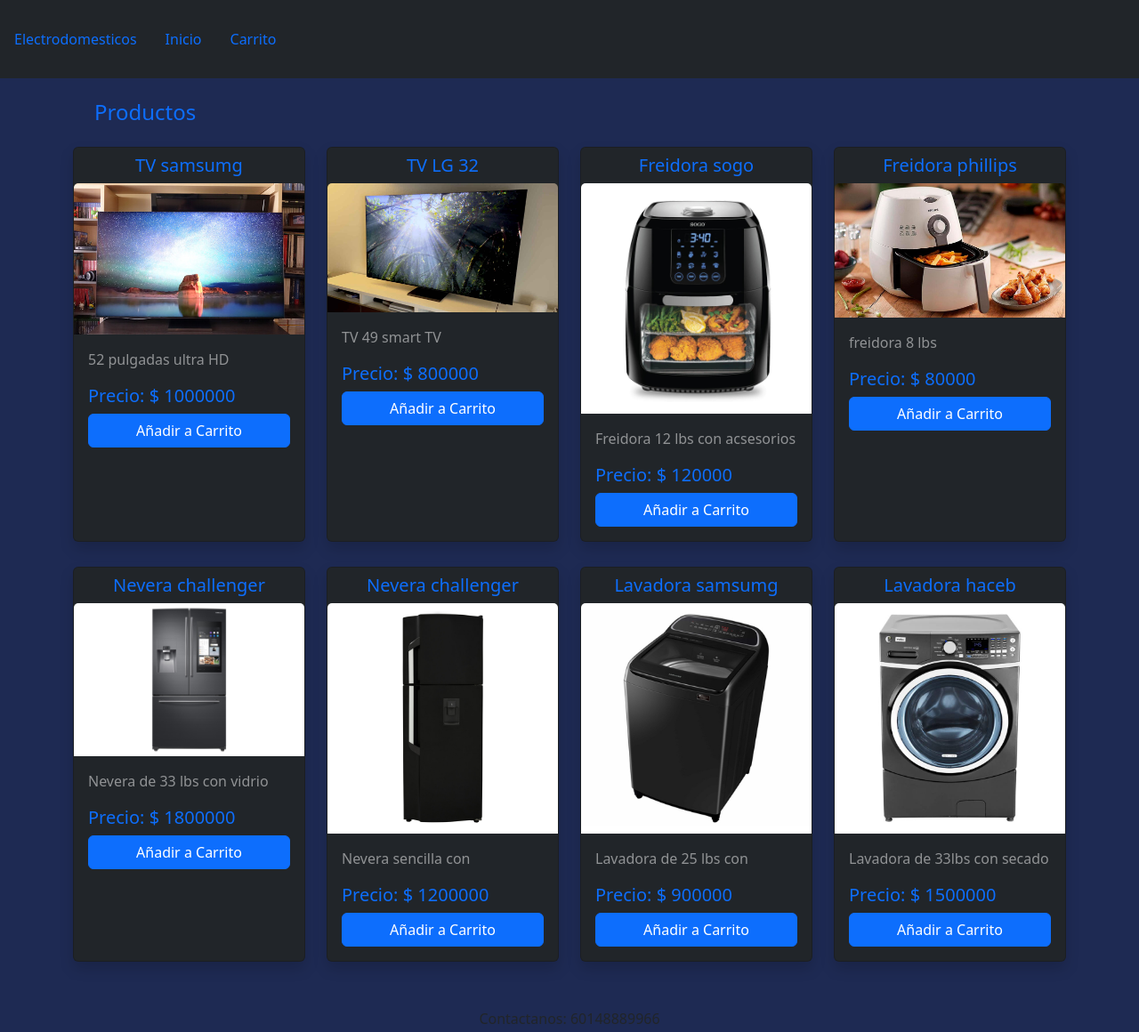
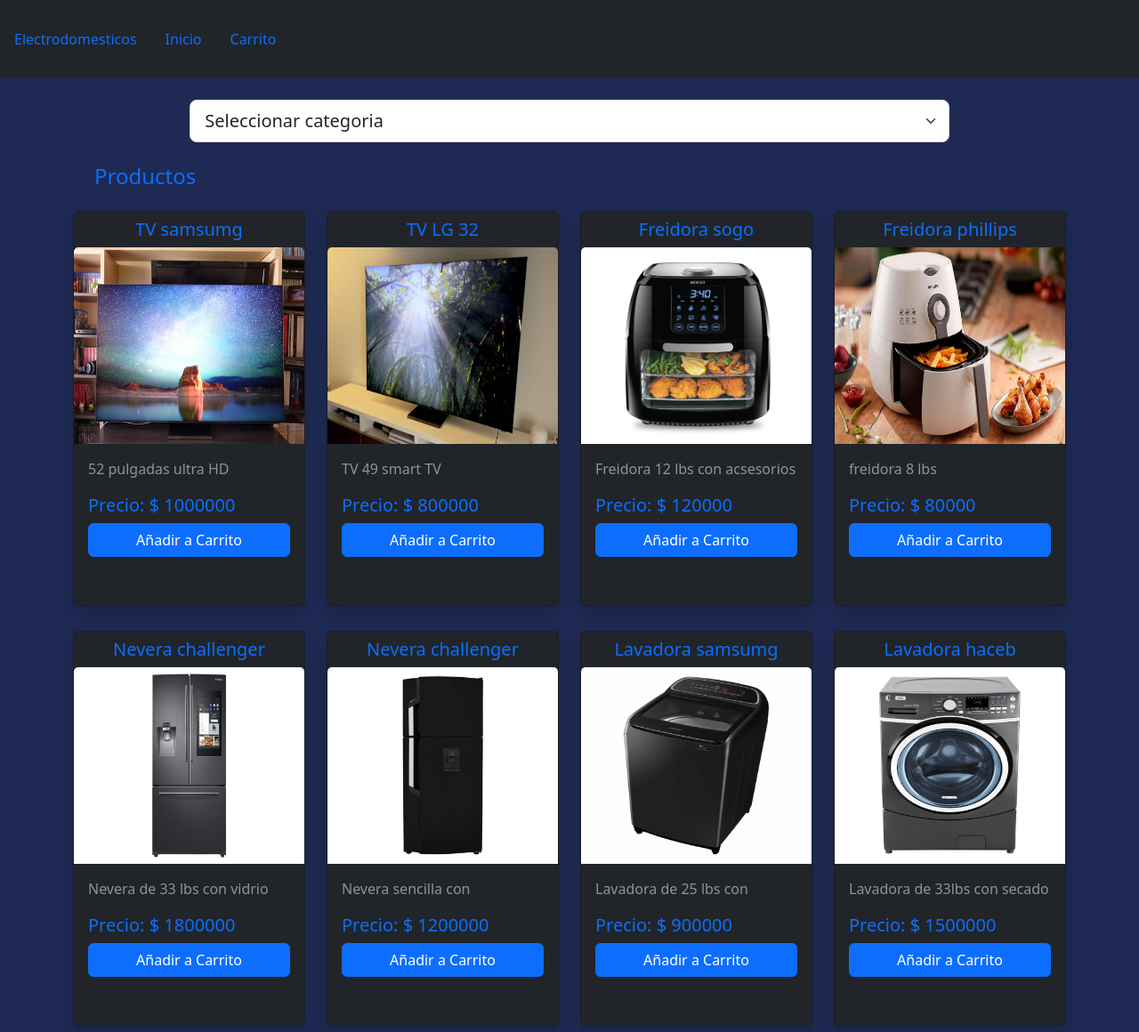
Before and after one commit to llFreezerll/carrito_Compras, a plain HTML site: page index.html in a window 1280 px wide. Shown: the top 1160 px of the page at 89% size. Drawn offline with nearby package versions, Linux system fonts and the light colour scheme.

Commit message:
barra filtro

```diff
--- a/index.html
+++ b/index.html
@@ -43,6 +43,17 @@
    <div class="alert container position-sticky top-0 alert-primary remove" role="alert">
       Producto removido!
    </div>
+   <div class="wrap">
+      <div class=" col-8 mb-2 offset-2 justify-content-center mt-4" >
+         <select class="form-select form-select-lg mb-3" aria-label=".form-select-lg example">
+            <option selected>Seleccionar categoria</option>
+            <option value="1">Televisores</option>
+            <option value="2">Neveras</option>
+            <option value="3">Lavadoras</option>
+            <option value="3">Freidoras</option>
+          </select>
+      </div>
+   </div>
 
    <div class="tab-pane fade show active container" id="pills-profile" role="tabpanel"
       aria-labelledby="pills-profile-tab">
@@ -51,9 +62,9 @@
       <div class="row row-cols-sm-1 row-cols-md-2 row-cols-lg-3 row-cols-xl-4">
 
          <div class="col d-flex justify-content-center mb-4">
-            <div class="card shadow mb-1 bg-dark rounded" style="width: 20rem;">
+            <div class="card shadow mb-1 bg-dark rounded" category= "televisores" style="width: 20rem;">
                <h5 class="card-title pt-2 text-center text-primary">TV samsumg</h5>
-               <img src="assets/images/tv.3.jpg" class="card-img-top" alt="...">
+               <img src ="assets/images/tv.3.jpg " id = "images" class="card-img-top" alt="...">
                <div class="card-body">
                   <p class="card-text text-white-50 description">52 pulgadas ultra HD</p>
                   <h5 class="text-primary">Precio: <span class="precio">$ 1000000</span></h5>
@@ -66,7 +77,7 @@
          <div class="col d-flex justify-content-center mb-4">
             <div class="card shadow mb-1 bg-dark rounded" style="width: 20rem;">
                <h5 class="card-title pt-2 text-center text-primary">TV LG 32</h5>
-               <img src="assets/images/tv.4.jpg" class="card-img-top" alt="...">
+               <img src="assets/images/tv.4.jpg" id = "images" class="card-img-top" alt="...">
                <div class="card-body">
                   <p class="card-text text-white-50 description">TV 49 smart TV</p>
                   <h5 class="text-primary">Precio: <span class="precio">$ 800000</span></h5>
@@ -79,7 +90,7 @@
          <div class="col d-flex justify-content-center mb-4">
             <div class="card shadow mb-1 bg-dark rounded" style="width: 20rem;">
                <h5 class="card-title pt-2 text-center text-primary">Freidora sogo</h5>
-               <img src="assets/images/freidora.2.jpg" class="card-img-top" alt="...">
+               <img src="assets/images/freidora.2.jpg" id = "images" class="card-img-top" alt="...">
                <div class="card-body">
                   <p class="card-text text-white-50 description">Freidora 12 lbs con acsesorios</p>
                   <h5 class="text-primary">Precio: <span class="precio">$ 120000</span></h5>
@@ -92,7 +103,7 @@
          <div class="col d-flex justify-content-center mb-4">
             <div class="card shadow mb-1 bg-dark rounded" style="width: 20rem;">
                <h5 class="card-title pt-2 text-center text-primary">Freidora phillips</h5>
-               <img src="assets/images/freidora1.jpg" class="card-img-top" alt="...">
+               <img src="assets/images/freidora1.jpg" id = "images" class="card-img-top" alt="...">
                <div class="card-body">
                   <p class="card-text text-white-50 description">freidora 8 lbs</p>
                   <h5 class="text-primary">Precio: <span class="precio">$ 80000</span></h5>
@@ -105,7 +116,7 @@
          <div class="col d-flex justify-content-center mb-4">
             <div class="card shadow mb-1 bg-dark rounded" style="width: 20rem;">
                <h5 class="card-title pt-2 text-center text-primary">Nevera challenger</h5>
-               <img src="assets/images/nevera1.jpg" class="card-img-top" alt="...">
+               <img src="assets/images/nevera1.jpg" id = "images" class="card-img-top" alt="...">
                <div class="card-body">
                   <p class="card-text text-white-50 description">Nevera de 33 lbs con vidrio para ver el contenido
                   </p>
@@ -119,7 +130,7 @@
          <div class="col d-flex justify-content-center mb-4">
             <div class="card shadow mb-1 bg-dark rounded" style="width: 20rem;">
                <h5 class="card-title pt-2 text-center text-primary">Nevera challenger</h5>
-               <img src="assets/images/nevera2.jpg" class="card-img-top" alt="...">
+               <img src="assets/images/nevera2.jpg" id = "images" class="card-img-top" alt="...">
                <div class="card-body">
                   <p class="card-text text-white-50 description">Nevera sencilla con dispensador de agua</p>
                   <h5 class="text-primary">Precio: <span class="precio">$ 1200000</span></h5>
@@ -132,7 +143,7 @@
          <div class="col d-flex justify-content-center mb-4">
             <div class="card shadow mb-1 bg-dark rounded" style="width: 20rem;">
                <h5 class="card-title pt-2 text-center text-primary">Lavadora samsumg</h5>
-               <img src="assets/images/lavadora1.jpg" class="card-img-top" alt="...">
+               <img src="assets/images/lavadora1.jpg" id = "images" class="card-img-top" alt="...">
                <div class="card-body">
                   <p class="card-text text-white-50 description">Lavadora de 25 lbs con centrifugado</p>
                   <h5 class="text-primary">Precio: <span class="precio">$ 900000</span></h5>
@@ -145,7 +156,7 @@
          <div class="col d-flex justify-content-center mb-4">
             <div class="card shadow mb-1 bg-dark rounded" style="width: 20rem;">
                <h5 class="card-title pt-2 text-center text-primary">Lavadora haceb</h5>
-               <img src="assets/images/lavadora2.jpg" class="card-img-top" alt="...">
+               <img src="assets/images/lavadora2.jpg" id = "images" class="card-img-top" alt="...">
                <div class="card-body">
                   <p class="card-text text-white-50 description">Lavadora de 33lbs con secado termico</p>
                   <h5 class="text-primary">Precio: <span class="precio">$ 1500000</span></h5>
@@ -160,6 +171,7 @@
       </div>
 
    </div>
+
    <!-- modals -->
 
    <div class="modal fade" id="modalCompra" data-bs-backdrop="static" data-bs-keyboard="false" tabindex="-1"
@@ -200,7 +212,7 @@
 
             </div>
             <div class="modal-footer">
-               <button type="button" class="btn btn-danger" data-bs-dismiss="modal">Close</button>
+               <button type="button" class="btn btn-danger" data-bs-dismiss="modal">Cerrar</button>
             </div>
          </div>
       </div>
--- a/style.css
+++ b/style.css
@@ -10,9 +10,7 @@ body{
     overflow: hidden;
     transition: height .3s ease-in .3s;
   }
-  .description:hover{
-    height: 80px;
-  }
+
   .carrito{
     min-height: 80vh;
     max-width: 1000px;
@@ -44,3 +42,11 @@ body{
     background-color: rgb(30, 42, 83);
     color: azure;
   }
+  #images {
+    width: auto;
+    height: 50%;
+  }
+  #footer {
+    background-color: rgb(33, 37, 41);
+    color: rgb(19, 22, 209);
+  }
```
Also changed, not shown: main.js (line endings or trailing spaces).
